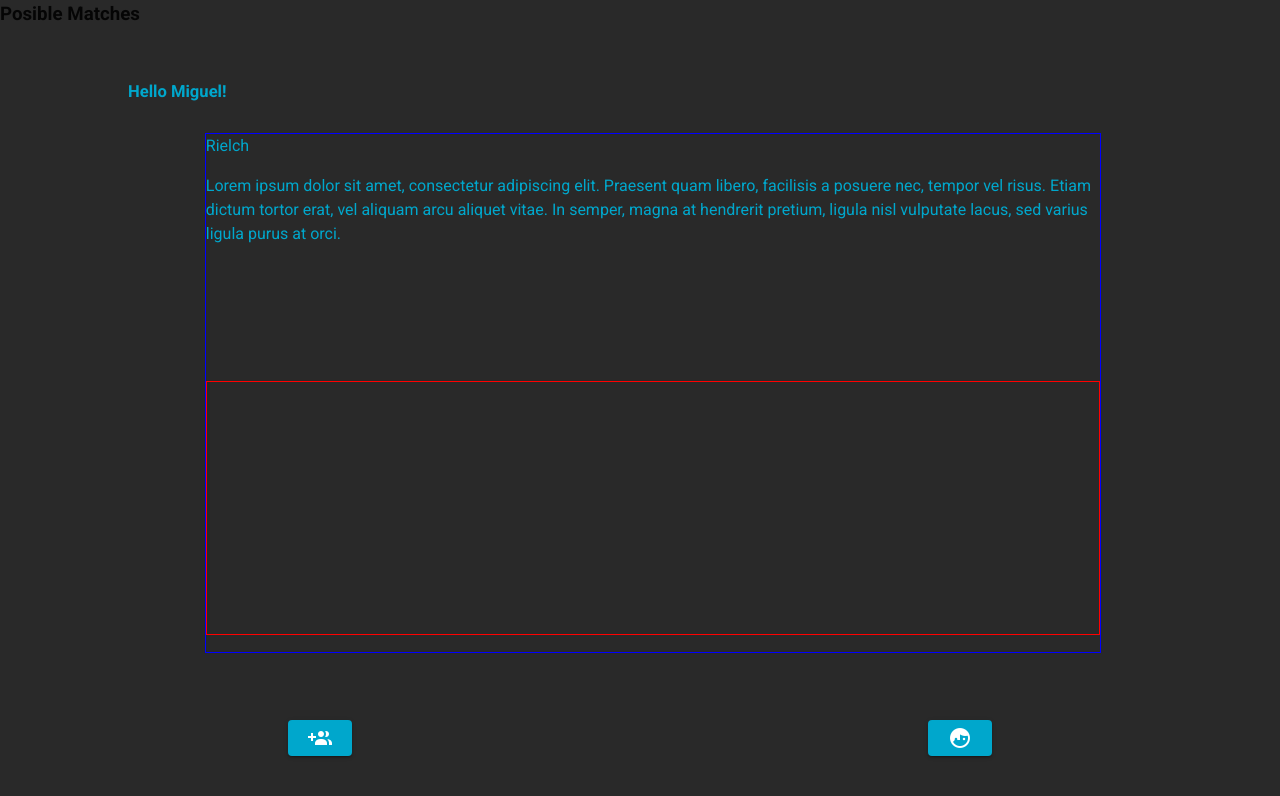
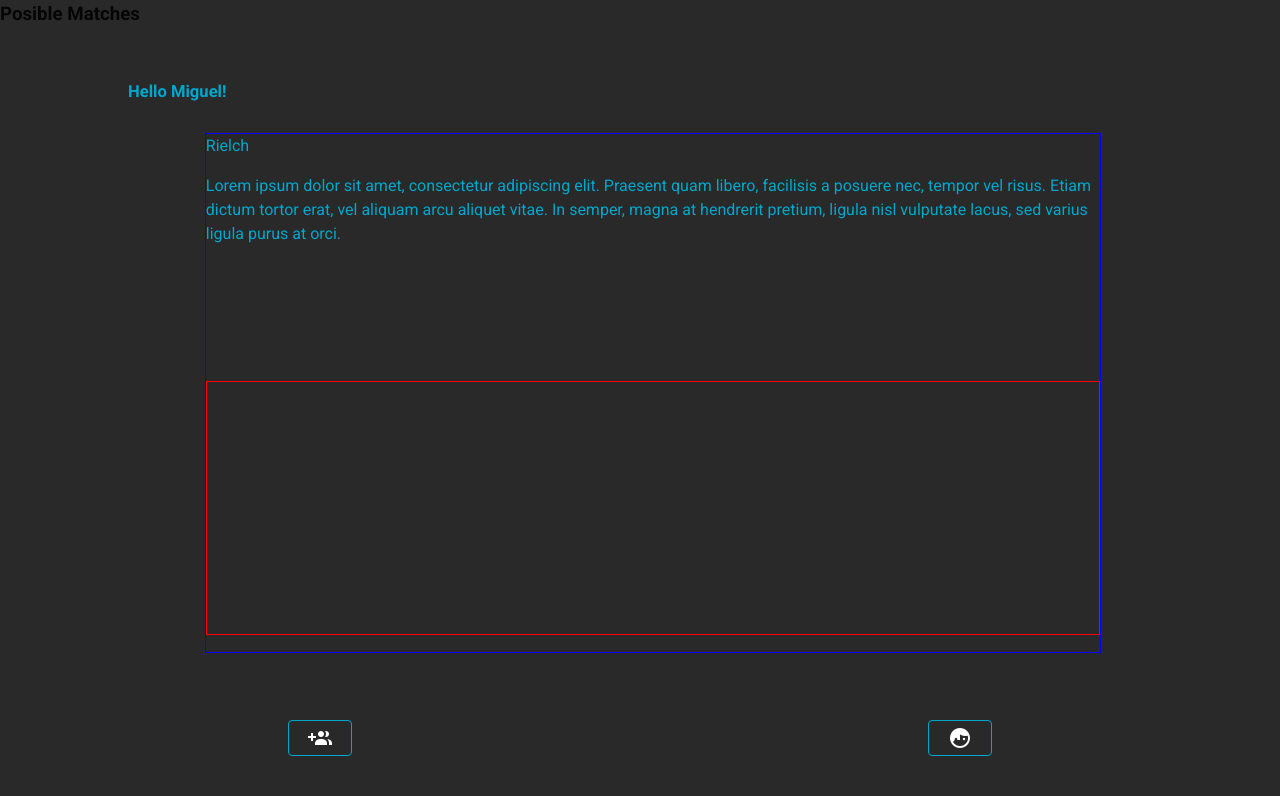
Before and after one commit to Miguel22247/MatchGame, a Vue app: page /home in a window 1280 px wide. Shown: the top 796 px of the page. Built offline with nearby package versions, Linux system fonts and the light colour scheme.

Commit message:
changed buttons

```diff
--- a/src/views/Homepage.vue
+++ b/src/views/Homepage.vue
@@ -27,12 +27,12 @@
 				justify="space-around"
 				>
 					<router-link to="/matches">
-						<v-btn color="#00A7CC">
+						<v-btn color="#00A7CC" outlined depressed>
 							<v-icon color="#ffffff">mdi-account-multiple-plus</v-icon>
 						</v-btn>
 					</router-link>
 					<router-link to="/profile">
-						<v-btn color="#00A7CC">
+						<v-btn color="#00A7CC" outlined depressed>
 							<v-icon color="#ffffff">mdi-face-man-profile</v-icon>
 						</v-btn>
 					</router-link>
```
